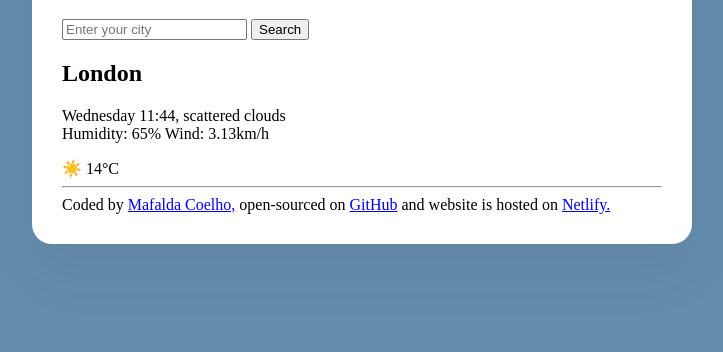
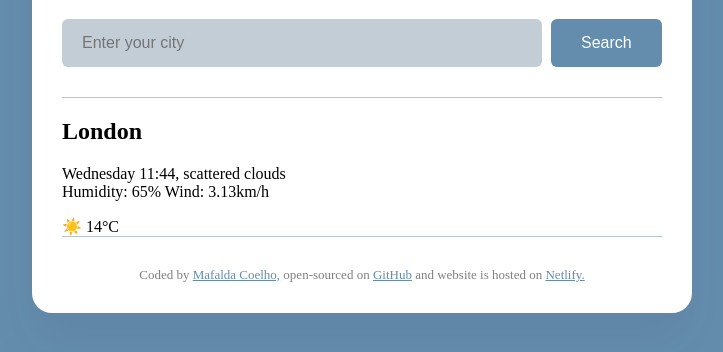
Before and after one commit to mafalda-coelho/forecast, a plain HTML site: page index.html in a window 1280 px wide. Shown: the part 158-510 px from the top of the page, without its empty margins (278-1001 px from the left). Drawn offline with Linux system fonts and the light colour scheme.

Commit message:
added classes to form
updated css, added color to page

```diff
--- a/index.html
+++ b/index.html
@@ -10,9 +10,14 @@
     <div class="weather-app">
       <header>
         <h1>Wondering what to wear tomorrow or for a trip?</h1>
-        <form>
-          <input type="search" placeholder="Enter your city" required />
-          <input type="submit" value="Search" />
+        <form class="search-form">
+          <input
+            type="search"
+            placeholder="Enter your city"
+            required
+            class="search-form-input"
+          />
+          <input type="submit" value="Search" class="search-form-button" />
         </form>
       </header>
       <main>
@@ -26,7 +31,6 @@
         </div>
         <div>☀️ 14°C</div>
       </main>
-      <hr />
       <footer>
         Coded by
         <a href="https://github.com/mafalda-coelho" target="_blank"
--- a/src/style.css
+++ b/src/style.css
@@ -9,3 +9,34 @@ body {
   box-shadow: 0 30px 50px rgba(65, 50, 100, 0.08);
   border-radius: 20px;
 }
+header {
+  border-bottom: 1px solid #b6c6d1;
+  padding: 0 0 30px 0;
+}
+a {
+  color: #648dad;
+}
+.search-form-input {
+  background-color: #c3cdd5;
+  border: none;
+  border-radius: 6px;
+  width: 80%;
+  padding: 15px 20px;
+  font-size: 16px;
+}
+.search-form-button {
+  background: #648dad;
+  padding: 15px 30px;
+  border: none;
+  border-radius: 6px;
+  color: white;
+  margin-left: 5px;
+  font-size: 16px;
+}
+footer {
+  border-top: 1px solid #b6c6d1;
+  padding: 30px 0 0 0;
+  text-align: center;
+  font-size: 13px;
+  color: grey;
+}
```
